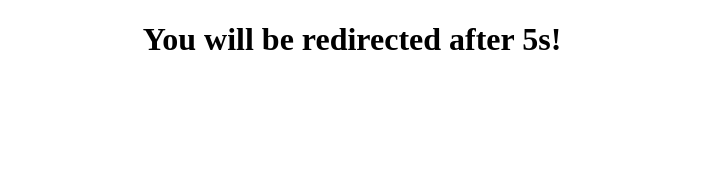
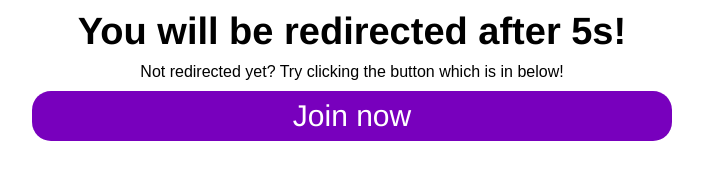
Before and after one commit to yasserprogamer/official-discord-server-redirect, a plain HTML site: page index.html in a window 1280 px wide. Shown: the whole page, without its empty margins (288-991 px from the left). Drawn offline with Linux system fonts and the light colour scheme.

Commit message:
finally some updates

```diff
--- a/index.html
+++ b/index.html
@@ -4,19 +4,20 @@
         <title>Yasserprogamer Official | Discord server</title>
         <meta name="description" content="Join us at Discord server and get fast support or chat with others and make friends! By clicking this link you are able to join our official Discord server!">
         <!--OG-->
-        <meta data-react-helmet="true" property="og:site_name" content="✨Yasserprogamer Nation✨">
-        <meta data-react-helmet="true" name="theme-color" content="#ff0000">
-        <meta property="og:title" content="Yasserprogamer Nation | Discord server" />
-        <meta property="og:image" content="https://cdn.discordapp.com/icons/712031661247823893/bdaac4c8e34473890e92a12ab9f83a80.webp?size=1024" />
-        <meta property="og:thumbnail" content="https://cdn.discordapp.com/icons/712031661247823893/bdaac4c8e34473890e92a12ab9f83a80.webp?size=1024" />
-        <meta property="og:description" content="Join us at Discord server and get fast support or chat with others and make friends! By clicking this link you are able to join our official Discord server!" />
+        <meta data-react-helmet="true" property="og:site_name" content="Yasserprogamer Team">
+        <meta data-react-helmet="true" name="theme-color" content="#0000ff">
+        <meta property="og:title" content="Join Yasserprogamer Team Discord server" />
+        <meta property="og:description" content="Join us at Discord! Get a faster support and talk with your new friends! Get latest news about us!" />
         <meta name="keywords" content="Yasserprogamer Official, Yasserprogamer Official Discord, Yasserprogamer Official Discord server, Discord, Discord server, YO, YO Discord, YO Discord server, TNT Bot server, TNT Bot Discord server, TNT Bot Discord, Yasserprogamer Official server, Yasserprogamer, TNT Bot">
         <!------>
+        <link rel="stylesheet" href="style.css">
         <meta http-equiv="refresh" content="5; url=https://discord.gg/wJtBMnu">
     </head>
     <body>
-        <center>
+        <div class="OnCenter">
             <h1>You will be redirected after 5s!</h1>
-        </center>
+            <p>Not redirected yet? Try clicking the button which is in below!</p>
+            <button>Join now</button>
+        </div>
     </body>
 </html>
--- /dev/null
+++ b/style.css
@@ -0,0 +1,38 @@
+* {
+    margin: 0;
+    padding: 0;
+    font-family: sans-serif;
+}
+
+.OnCenter {
+    position: sticky;
+    display: flex;
+    text-align: center;
+    flex-direction: column;
+    align-items: center;
+    justify-content: center;
+    justify-items: center;
+}
+
+.OnCenter h1 {
+    font-family: 'Helvetica';
+    font-size: 38px;
+    padding: 10px;
+}
+
+.OnCenter button {
+    width: 50%;
+    outline: 0;
+    font-family: 'Helvetica';
+    color: white;
+    font-size: 30px;
+    padding: 8px;
+    border: 0;
+    border-radius: 19px;
+    margin: 10px 0 10px 0;
+    background-color: #7800bd;
+}
+
+.OnCenter button:hover {
+    background-color: #a200ff;
+}
```
